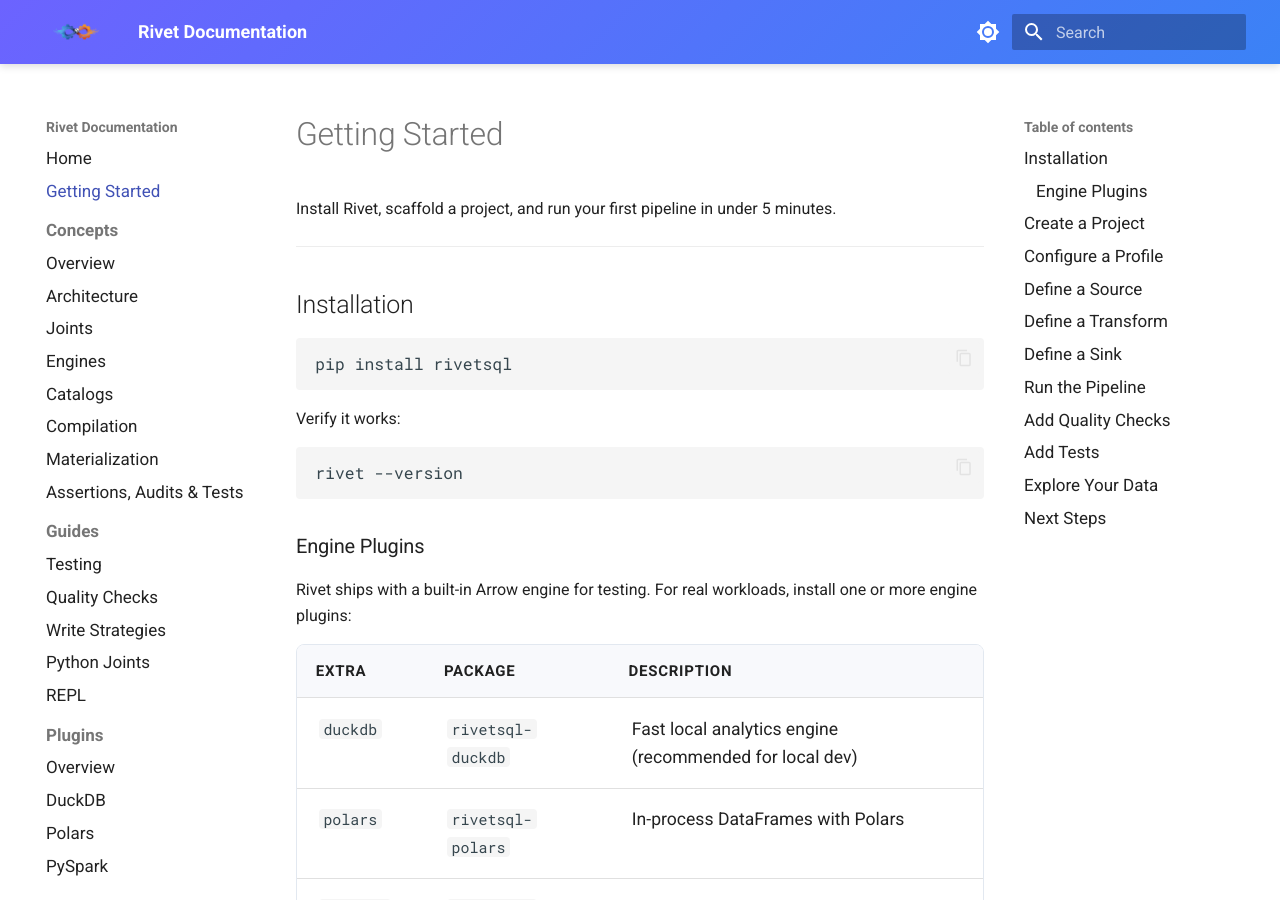
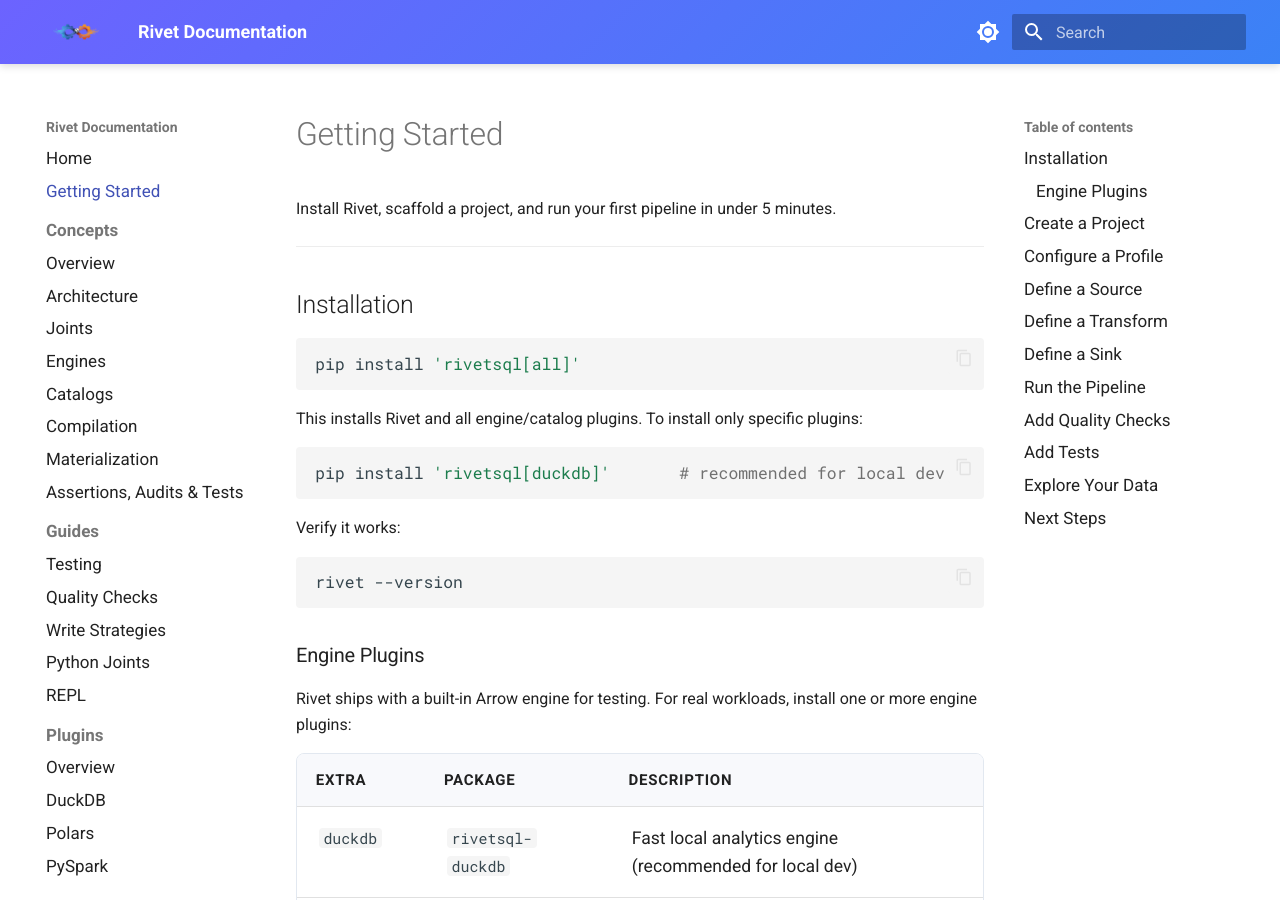
Before and after one commit to rivetsql/rivetsql, an MkDocs documentation site: the page built from docs/getting-started.md, in a window 1280 px wide and 900 px high. Built offline with MkDocs 1.6.1 and Material for MkDocs 9.7.7, drawn with Linux system fonts in a browser that asks for light colours.

Commit message:
docs: prioritise rivetsql[all] install command everywhere
Co-authored-by: Copilot <223556219+Copilot@users.noreply.github.com>

````diff
--- a/docs/getting-started.md
+++ b/docs/getting-started.md
@@ -7,7 +7,13 @@ Install Rivet, scaffold a project, and run your first pipeline in under 5 minute
 ## Installation
 
 ```bash
-pip install rivetsql
+pip install 'rivetsql[all]'
+```
+
+This installs Rivet and all engine/catalog plugins. To install only specific plugins:
+
+```bash
+pip install 'rivetsql[duckdb]'       # recommended for local dev
 ```
 
 Verify it works:
````
Also changed, not shown: README.md (+9 -2 lines), docs/index.md (+1 -1 lines).
